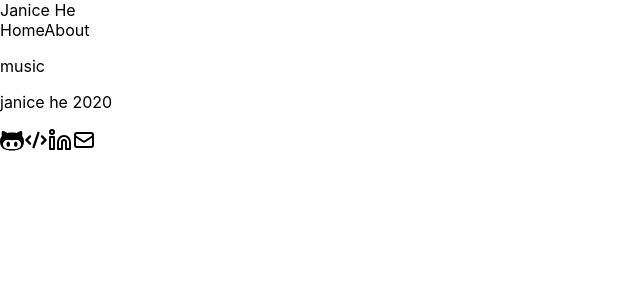
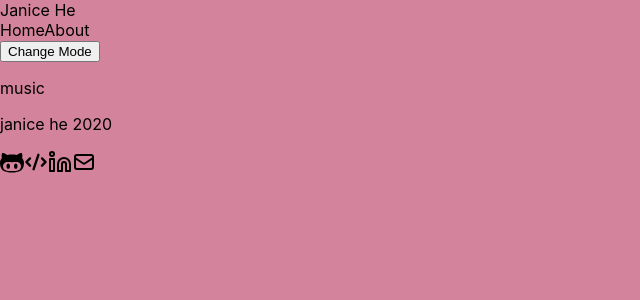
Before and after one commit to JaniceHe26/portfolio-nextjs, a Next.js app: page / in a window 1280 px wide. Shown: the top 300 px of the page, without its empty margins (0-640 px from the left). Built offline with nearby package versions, Linux system fonts and the light colour scheme.

Commit message:
added useContext with localStorage

```diff
--- /dev/null
+++ b/src/components/Button/Button.tsx
@@ -0,0 +1,12 @@
+import React, { useContext } from 'react';
+import { ThemeContext } from '../Context/ThemeContext';
+
+const Button: React.FC = () => {
+  const { toggleTheme } = useContext(ThemeContext);
+
+  return (
+    <button onClick={toggleTheme}>Change Mode</button>
+  )
+}
+
+export default Button;
--- /dev/null
+++ b/src/components/Context/ThemeContext.tsx
@@ -0,0 +1,78 @@
+import React, { useEffect, useState } from 'react';
+
+//reference:
+//https://github.com/nas5w/usecontext-theme-toggling/blob/master/src/ThemeProvider.tsx
+
+type Theme = "light" | "dark";
+type ThemeContext = { theme: Theme; toggleTheme: () => void };
+
+// interface ThemeProviderProps {
+//   children: ReactElement
+// }
+
+export const ThemeContext = React.createContext<ThemeContext>(
+  {} as ThemeContext
+);
+
+export const ThemeProvider: React.FC = ({ children }) => {
+  const [theme, setTheme] = useState<Theme>('light');
+
+  const toggleTheme = (): void => {
+    setTheme(theme === 'light' ? 'dark' : 'light');
+    localStorage.setItem('theme', theme === 'light' ? 'dark' : 'light');
+  };
+
+  useEffect(() => {
+    let storageTheme = localStorage.getItem('theme');
+    if(storageTheme) {
+      //@ts-ignore
+      setTheme(storageTheme);
+    } else {
+      localStorage.setItem('theme', theme);
+    }
+  }, []);
+
+
+  // const toggleTheme = (): void => {
+  //   setTheme(theme === 'light' ? 'dark' : 'light');
+  //   localStorage.setItem('theme', theme);
+  //   let storageTheme = localStorage.getItem('theme');
+  //   //if it does take it out and apply it?
+  //   if (storageTheme) {
+  //     //@ts-ignore
+  //     setTheme(storageTheme);
+  //     // storageTheme === 'light' ? setTheme('light') : setTheme('dark');
+  //   } else {
+  //     //we set it to localStorage
+  //     setTheme('light');
+  //     localStorage.setItem('theme', theme);
+  //   }
+  // }
+
+  // useEffect(toggleTheme, []);
+      //toggleTheme and set theme to localstorage
+      //check if localstorage has key?
+    // let storageTheme = localStorage.getItem('theme');
+    //   //if it does take it out and apply it?
+    // if (storageTheme) {
+    //   storageTheme === 'light' ? setTheme('light') : setTheme('dark');
+    // } else {
+    //   //we set it to localStorage
+    //   setTheme('light');
+    //   localStorage.setItem('theme', 'light');
+    // }
+    // console.log(theme);
+
+
+  const color = theme === 'light' ? '#000' : '#F9D7D8';
+  const background = theme === 'light' ? '#D3839B' : '#576298';
+
+  document.body.style.color = color;
+  document.body.style.background = background;
+
+  return (
+    <ThemeContext.Provider value={{ theme, toggleTheme }}>
+      {children}
+    </ThemeContext.Provider>
+  );
+};
--- a/src/components/Nav/Nav.tsx
+++ b/src/components/Nav/Nav.tsx
@@ -1,5 +1,6 @@
 import React, { ReactElement } from 'react';
 import Link from 'next/link';
+import Button from '../Button/Button';
 
 //do inline styling here?
 // const linkStyle = {
@@ -21,6 +22,7 @@ export default function Nav(): ReactElement {
           <a>About</a>
         </Link>
       </nav>
+      <Button />
     </>
   )
 }
--- a/src/pages/_app.tsx
+++ b/src/pages/_app.tsx
@@ -1,6 +1,12 @@
 import '../styles/globals.css'
 import { AppProps } from 'next/app'
+import { ThemeProvider } from '../components/Context/ThemeContext';
 
 export default function App({ Component, pageProps }: AppProps) {
-  return <Component {...pageProps} />
+  if (typeof window === 'undefined') { return null }
+  return (
+    <ThemeProvider>
+      <Component {...pageProps} />
+    </ThemeProvider>
+  )
 }
```
Also changed, not shown: src/data.ts (renamed from src/data.js).
